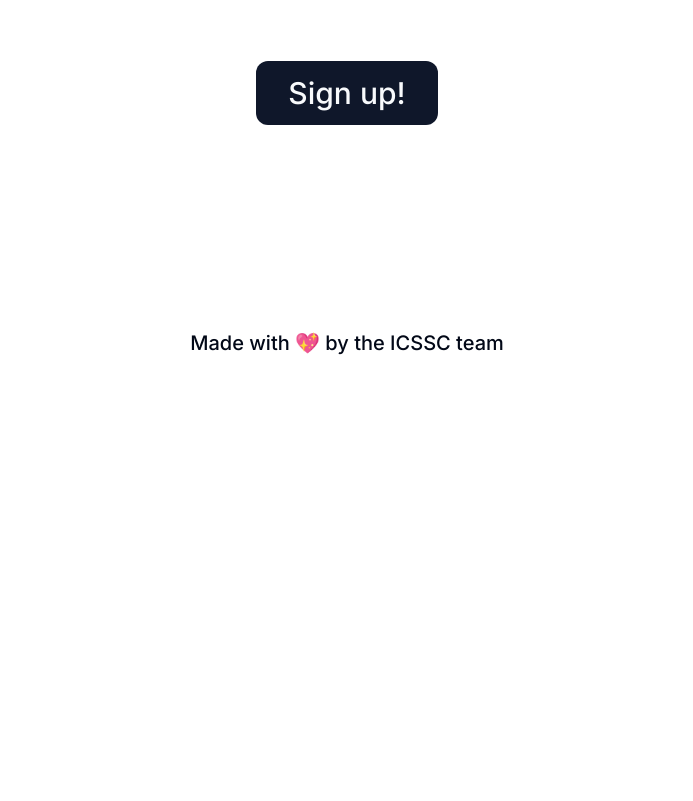
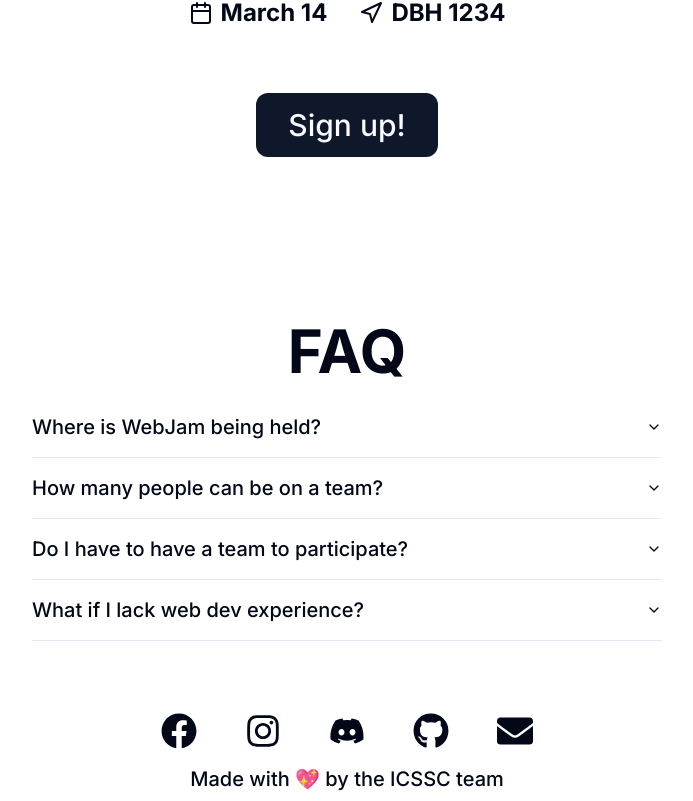
Before and after one commit to icssc/brain-games-2024, a Next.js app: page / in a window 1280 px wide. Shown: the part 479-1280 px from the top of the page, without its empty margins (293-986 px from the left). Before the commit the page ends 844 px from the top, so only its background shows below. Built offline with nearby package versions, Linux system fonts and the light colour scheme.

Commit message:
feat: FAQ

```diff
--- a/package.json
+++ b/package.json
@@ -10,6 +10,7 @@
   },
   "dependencies": {
     "@ianvs/prettier-plugin-sort-imports": "^4.1.1",
+    "@radix-ui/react-accordion": "^1.1.2",
     "@radix-ui/react-slot": "^1.0.2",
     "class-variance-authority": "^0.7.0",
     "clsx": "^2.1.0",
@@ -17,6 +18,7 @@
     "next": "14.0.4",
     "react": "^18",
     "react-dom": "^18",
+    "react-icons": "^5.0.1",
     "tailwind-merge": "^2.2.0",
     "tailwindcss-animate": "^1.0.7"
   },
--- a/src/app/page.tsx
+++ b/src/app/page.tsx
@@ -1,9 +1,11 @@
+import Faq from "@/components/Faq";
 import Hero from "@/components/Hero";
 
 export default function Home() {
     return (
-        <main className="wrapper flex flex-col">
+        <main className="wrapper flex flex-col flex-center">
             <Hero />
+            <Faq />
         </main>
     );
 }
--- /dev/null
+++ b/src/components/Faq.tsx
@@ -0,0 +1,64 @@
+import {
+    Accordion,
+    AccordionContent,
+    AccordionItem,
+    AccordionTrigger,
+} from "@/components/ui/accordion";
+
+type Faq_Data = {
+    title: string;
+    content: string;
+};
+
+const FAQ_DATA: Faq_Data[] = [
+    {
+        title: "Where is WebJam being held?",
+        content:
+            "WebJam is being held in-person at Donald Bren Hall, consisting of events/workshops and ceremonies. Each day takes place in a different room, be sure to look at the schedule!",
+    },
+    {
+        title: "How many people can be on a team?",
+        content: "Up to 4 people can be part of a single team.",
+    },
+    {
+        title: "Do I have to have a team to participate?",
+        content:
+            "No. We will have team matching during the event itself, or you can come with a team or solo. Whatever works for you!",
+    },
+    {
+        title: "What if I lack web dev experience?",
+        content:
+            "Many ICS clubs will be hosting workshops throughout the week to assist participants get started with web development.",
+    },
+];
+
+const Faq = () => {
+    return (
+        <>
+            <div className="flex flex-col w-[75%] gap-y-4">
+                <h2 className="text-6xl font-bold text-center">FAQ</h2>
+
+                <Accordion
+                    type="single"
+                    collapsible
+                    className="w-[75%] mx-auto"
+                >
+                    {FAQ_DATA.map((data, index) => (
+                        <AccordionItem
+                            value={`item-${index + 1}`}
+                            key={index}
+                            className="text-xl"
+                        >
+                            <AccordionTrigger>{data.title}</AccordionTrigger>
+                            <AccordionContent className="text-lg">
+                                {data.content}
+                            </AccordionContent>
+                        </AccordionItem>
+                    ))}
+                </Accordion>
+            </div>
+        </>
+    );
+};
+
+export default Faq;
--- a/src/components/Footer.tsx
+++ b/src/components/Footer.tsx
@@ -1,10 +1,60 @@
+import Link from "next/link";
+import {
+    FaDiscord,
+    FaEnvelope,
+    FaFacebook,
+    FaGithub,
+    FaInstagram,
+} from "react-icons/fa";
+
+const MEDIA_LINKS = [
+    {
+        id: 1,
+        link: "https://www.facebook.com/ICSStudentCouncil/",
+        icon: <FaFacebook />,
+    },
+    {
+        id: 2,
+        link: "https://www.instagram.com/icssc.uci/",
+        icon: <FaInstagram />,
+    },
+    {
+        id: 3,
+        link: "https://discord.gg/c4t5dGcM9S",
+        icon: <FaDiscord />,
+    },
+    {
+        id: 4,
+        link: "https://github.com/icssc",
+        icon: <FaGithub />,
+    },
+    {
+        id: 5,
+        link: "mailto: icssc@uci.edu",
+        icon: <FaEnvelope />,
+    },
+];
+
 const Footer = () => {
     return (
-        <div className="flex-center px-2 py-2">
+        <footer className="flex-center px-2 py-2 mt-16 flex-col gap-y-4">
+            <div className="flex justify-center gap-5 text-3xl sm:gap-12 sm:text-4xl">
+                {MEDIA_LINKS.map((link) => (
+                    <Link
+                        href={link.link}
+                        target="_blank"
+                        referrerPolicy="no-referrer"
+                        key={link.id}
+                    >
+                        {link.icon}
+                    </Link>
+                ))}
+            </div>
+
             <p className="text-lg sm:text-xl font-medium">
                 Made with 💖 by the ICSSC team
             </p>
-        </div>
+        </footer>
     );
 };
 
--- a/src/components/Hero.tsx
+++ b/src/components/Hero.tsx
@@ -3,7 +3,7 @@ import { Calendar, Navigation } from "lucide-react";
 
 const Hero = () => {
     return (
-        <div className="flex-center flex-col gap-y-16 min-h-[calc(100vh-6rem)] pb-16">
+        <div className="flex-center flex-col gap-y-16 min-h-[calc(100vh-6rem)]">
             <div className="flex flex-col gap-y-8">
                 <div className="flex justify-center items-center flex-col gap-y-2">
                     <h1 className="text-8xl font-bold">Brain Games 2024</h1>
--- /dev/null
+++ b/src/components/ui/accordion.tsx
@@ -0,0 +1,58 @@
+"use client"
+
+import * as React from "react"
+import * as AccordionPrimitive from "@radix-ui/react-accordion"
+import { ChevronDown } from "lucide-react"
+
+import { cn } from "@/lib/utils"
+
+const Accordion = AccordionPrimitive.Root
+
+const AccordionItem = React.forwardRef<
+  React.ElementRef<typeof AccordionPrimitive.Item>,
+  React.ComponentPropsWithoutRef<typeof AccordionPrimitive.Item>
+>(({ className, ...props }, ref) => (
+  <AccordionPrimitive.Item
+    ref={ref}
+    className={cn("border-b", className)}
+    {...props}
+  />
+))
+AccordionItem.displayName = "AccordionItem"
+
+const AccordionTrigger = React.forwardRef<
+  React.ElementRef<typeof AccordionPrimitive.Trigger>,
+  React.ComponentPropsWithoutRef<typeof AccordionPrimitive.Trigger>
+>(({ className, children, ...props }, ref) => (
+  <AccordionPrimitive.Header className="flex">
+    <AccordionPrimitive.Trigger
+      ref={ref}
+      className={cn(
+        "flex flex-1 items-center justify-between py-4 font-medium transition-all hover:underline [&[data-state=open]>svg]:rotate-180",
+        className
+      )}
+      {...props}
+    >
+      {children}
+      <ChevronDown className="h-4 w-4 shrink-0 transition-transform duration-200" />
+    </AccordionPrimitive.Trigger>
+  </AccordionPrimitive.Header>
+))
+AccordionTrigger.displayName = AccordionPrimitive.Trigger.displayName
+
+const AccordionContent = React.forwardRef<
+  React.ElementRef<typeof AccordionPrimitive.Content>,
+  React.ComponentPropsWithoutRef<typeof AccordionPrimitive.Content>
+>(({ className, children, ...props }, ref) => (
+  <AccordionPrimitive.Content
+    ref={ref}
+    className="overflow-hidden text-sm transition-all data-[state=closed]:animate-accordion-up data-[state=open]:animate-accordion-down"
+    {...props}
+  >
+    <div className={cn("pb-4 pt-0", className)}>{children}</div>
+  </AccordionPrimitive.Content>
+))
+
+AccordionContent.displayName = AccordionPrimitive.Content.displayName
+
+export { Accordion, AccordionItem, AccordionTrigger, AccordionContent }
```
Also changed, not shown: 1 other file (tests, documents, lock files or other folders).
